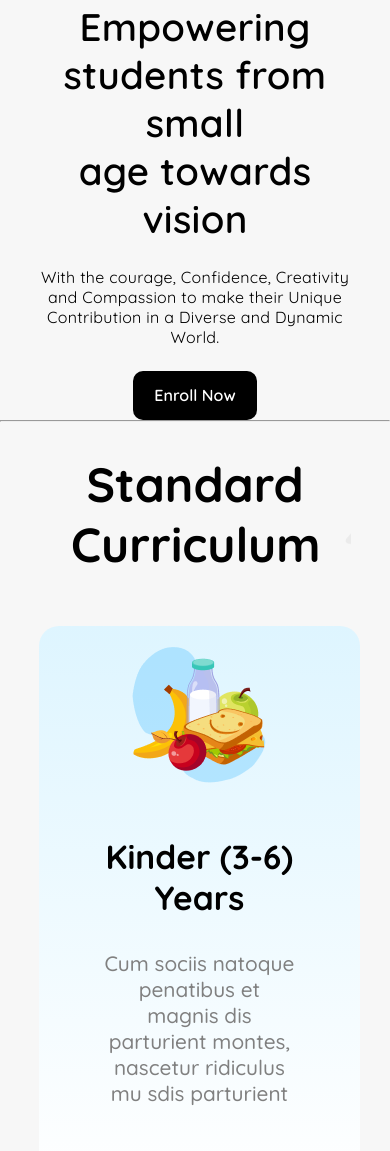
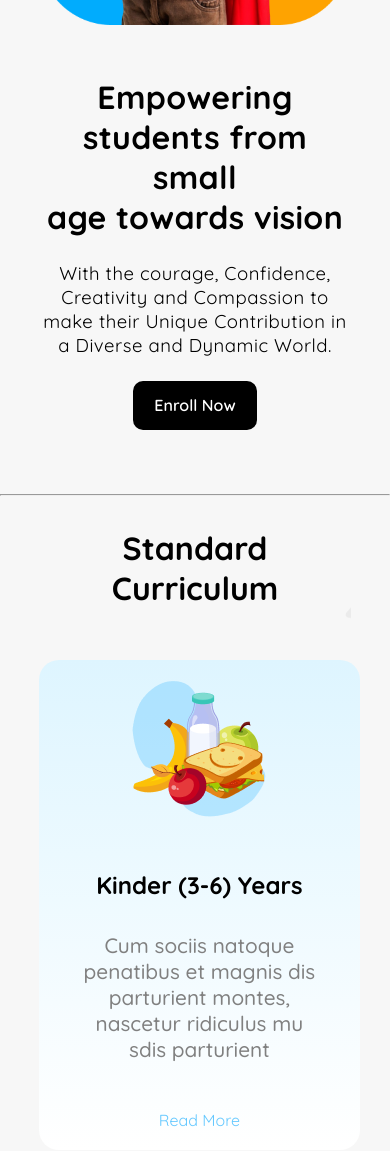
Before and after one commit to Riadul-Hasan/assignment-two, a plain HTML site: page index.html in a window 390 px wide. Shown: the part 510-1661 px from the top of the page. Drawn offline with Linux system fonts and the light colour scheme.

Commit message:
nav and font fixed

```diff
--- a/Styles/style.css
+++ b/Styles/style.css
@@ -21,6 +21,9 @@
 }
 body{
     background-color: #f7f7f7;
+}
+.nav-hr{
+    display: none;
 }
 nav{
     display: flex;
@@ -62,7 +65,7 @@ nav{
 }
 
 .bar{
-    background-color: antiquewhite;
+    /* background-color: antiquewhite; */
     display: none;
 }
 
@@ -215,6 +218,9 @@ nav{
         margin-top: 1rem;
 
     }
+    .nav-hr{
+        display: block;
+    }
    .bar > i{
     font-size: 2rem;
    }
@@ -240,6 +246,7 @@ nav{
     .hero-section{
         flex-direction: column-reverse;
         padding: 0px;
+        margin-bottom: 4rem;
     }
     .hero-content{
         width: 100%;
@@ -247,13 +254,13 @@ nav{
 
     }
     .hero-title{
-        font-size: 2.4rem;
-        font-weight: 600;
+        font-size: 2rem;
+        font-weight: 800;
         letter-spacing: 0.3px;
     }
    .hero-paragraph{
-        font-size: 1rem;
-        letter-spacing: 0.3px;
+        font-size: 1.16rem;
+        letter-spacing: 0.5px;
    }
     .hero-image{
         width: 100%;
@@ -275,7 +282,26 @@ nav{
         height: auto;
         margin: 0px auto;
 
+    }
+    .standard-section{
+        align-items: center;
+    }
+    .standar-title{
+        font-size: 2rem;
+        width: 100%;
+        font-weight: bold;
 
+    }
+    .box-content{
+        display: flex;
+        flex-direction: column;
+        justify-content: center;
+        align-items: center;
+        width: 100%;
+    }
+    .box-content h5{
+        font-size: 1.5rem;
+        width: 100%;
     }
     .standard-box{
         margin: 0rem;
--- a/index.html
+++ b/index.html
@@ -26,6 +26,8 @@
                 <button class="primary-btn">Contact</button>
              </div>
         </nav>
+        <hr style="border: 1px solid orange; margin-top: 1.5rem; margin-bottom: 3rem;" class="nav-hr">
+
         <div class="bar"><i class="fa-solid fa-bars"></i></div>
 
 
```
